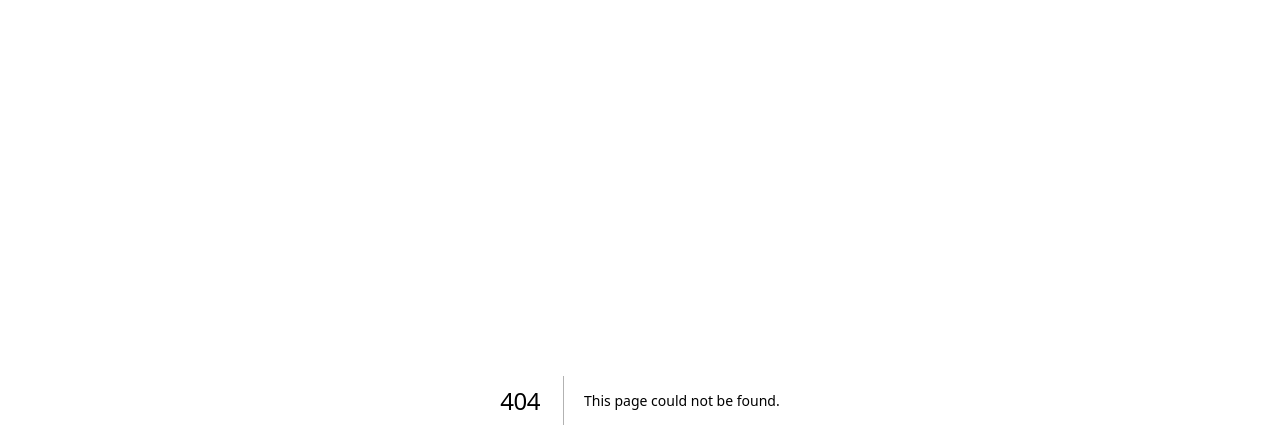
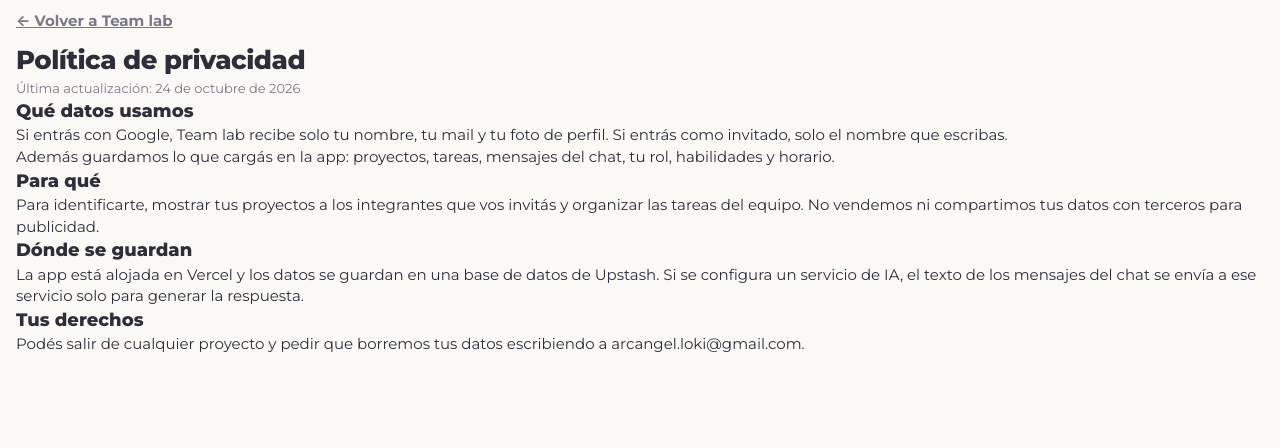
Before and after one commit to Victorlopezph/FDS, a Next.js app: page /privacidad in a window 1280 px wide. Before the commit this address had no page. Shown: the top 448 px of the page. Built offline with nearby package versions, Linux system fonts and the light colour scheme.

Commit message:
Add files via upload

```diff
--- /dev/null
+++ b/app/privacidad/page.js
@@ -0,0 +1,20 @@
+export const metadata = { title: 'Privacidad · Team lab' };
+
+export default function Privacidad() {
+  return (
+    <main className="legal">
+      <a href="/" className="back">← Volver a Team lab</a>
+      <h1>Política de privacidad</h1>
+      <p className="small">Última actualización: 24 de octubre de 2026</p>
+      <h2>Qué datos usamos</h2>
+      <p>Si entrás con Google, Team lab recibe solo tu nombre, tu mail y tu foto de perfil. Si entrás como invitado, solo el nombre que escribas.</p>
+      <p>Además guardamos lo que cargás en la app: proyectos, tareas, mensajes del chat, tu rol, habilidades y horario.</p>
+      <h2>Para qué</h2>
+      <p>Para identificarte, mostrar tus proyectos a los integrantes que vos invitás y organizar las tareas del equipo. No vendemos ni compartimos tus datos con terceros para publicidad.</p>
+      <h2>Dónde se guardan</h2>
+      <p>La app está alojada en Vercel y los datos se guardan en una base de datos de Upstash. Si se configura un servicio de IA, el texto de los mensajes del chat se envía a ese servicio solo para generar la respuesta.</p>
+      <h2>Tus derechos</h2>
+      <p>Podés salir de cualquier proyecto y pedir que borremos tus datos escribiendo a arcangel.loki@gmail.com.</p>
+    </main>
+  );
+}
```
